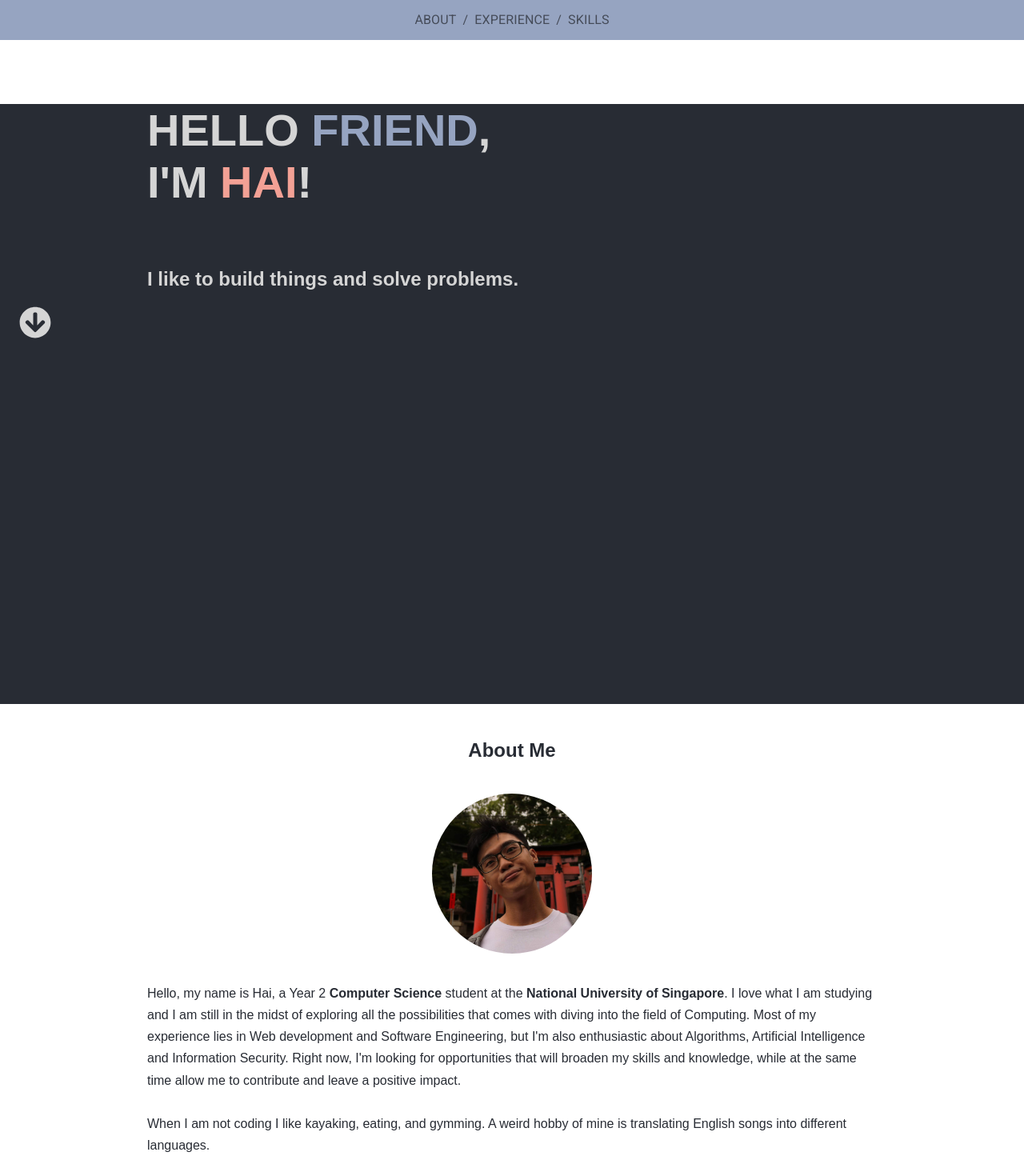
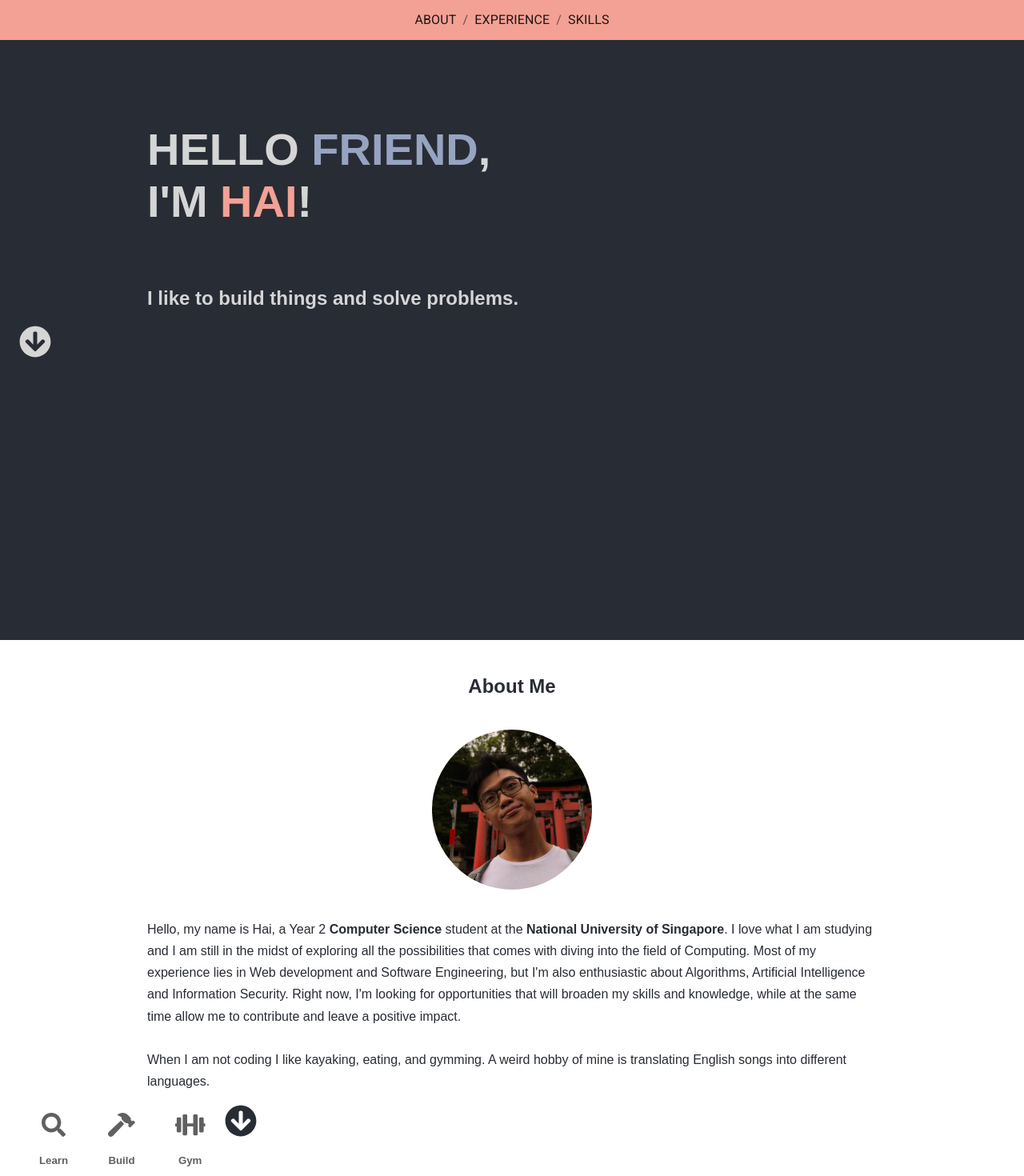
Before and after one commit to helloImHai/helloImHai.github.io, a React (Create React App) app: page / in a window 1280 px wide. Shown: the top 1470 px of the page at 80% size. Built offline with nearby package versions, Linux system fonts and the light colour scheme.

Commit message:
Add scroll and restyle

```diff
--- a/src/Components/About.js
+++ b/src/Components/About.js
@@ -5,9 +5,21 @@ import { FontAwesomeIcon } from '@fortawesome/react-fontawesome'
 import { faArrowCircleDown, faDumbbell, faSearch, faHammer } from '@fortawesome/free-solid-svg-icons'
 
 class About extends Component {
+  getSectionRef = el => {
+    this.sectionRef = el;
+  }
+
+  onButtonClick = e => {
+    if (this.sectionRef) {
+      window.scrollTo({
+        top: this.sectionRef.scrollHeight,
+        behavior: 'smooth',
+      });
+    }
+  }
   render() {
     return (
-      <Container className="container-2" maxWidth="xl">
+      <Container className="container-2" maxWidth="xl" ref={this.getSectionRef}>
         <Container className="container-inner" maxWidth="md">
           <h2>About Me</h2>
           <img className="profile-pic" src={profilePic} alt="profile-pic" />
@@ -20,7 +32,7 @@ class About extends Component {
             <br /><br />
             When I am not coding I like kayaking, eating, and gymming. A weird hobby of mine is translating English songs
             into different languages.
-            <br /><br />
+            <br />
           </p>
         </Container>
         <div>
@@ -37,7 +49,7 @@ class About extends Component {
             <h5>Gym</h5>
           </div>
         </div>
-        <FontAwesomeIcon className="arrow-down" icon={faArrowCircleDown} />
+        <FontAwesomeIcon className="arrow-down" icon={faArrowCircleDown} onClick={this.onButtonClick}/>
       </Container>
     );
   }
--- a/src/Components/Intro.js
+++ b/src/Components/Intro.js
@@ -4,9 +4,22 @@ import { FontAwesomeIcon } from '@fortawesome/react-fontawesome'
 import { faArrowCircleDown } from '@fortawesome/free-solid-svg-icons'
 
 class Intro extends Component {
+  getSectionRef = el => {
+    this.sectionRef = el;
+  }
+
+  onButtonClick = e => {
+    if (this.sectionRef) {
+      window.scrollTo({
+        top: this.sectionRef.scrollHeight,
+        behavior: 'smooth',
+      });
+    }
+  }
+
   render() {
     return (
-      <Container className="container-1" maxWidth="xl">
+      <Container className="container-1" maxWidth="xl" ref={this.getSectionRef}>
         <Container className="container-inner" maxWidth="md">
           <h1 className="greeting">
             HELLO <strong className="friend-name">FRIEND</strong>,<br />
@@ -17,7 +30,7 @@ class Intro extends Component {
             I like to build things and solve problems.
           </h2>
         </Container>
-        <FontAwesomeIcon className="arrow-down" icon={faArrowCircleDown} />
+        <FontAwesomeIcon className="arrow-down" icon={faArrowCircleDown} onClick={this.onButtonClick}/>
       </Container>
     );
   }
--- a/src/Components/Navbar.js
+++ b/src/Components/Navbar.js
@@ -5,13 +5,13 @@ class Navbar extends Component {
   render() {
     return (
       <Breadcrumbs aria-label="breadcrumb" className="nav-bar">
-        <Link color="inherit" href="/">
+        <Link color="textPrimary" href="/">
           ABOUT
         </Link>
-        <Link color="inherit" href="/">
+        <Link color="textPrimary" href="/">
           EXPERIENCE
         </Link>
-        <Link color="inherit" href="/">
+        <Link color="textPrimary" href="/">
           SKILLS
         </Link>
       </Breadcrumbs>
--- a/src/Styles/App.css
+++ b/src/Styles/App.css
@@ -35,6 +35,8 @@
   background-color: #282C34;
   color: #D5D5D5;
   min-height: calc(100vh - 50px);
+  padding-top: 3vh;
+  padding-bottom: 3vh;
   display: flex;
   flex-direction: column;
   align-items: center;
@@ -57,14 +59,14 @@
 .container-1 .arrow-down {
   margin-top: auto;
   font-size: 5vh;
-  padding-bottom: 5vh;
+  padding-bottom: 2vh;
 }
 .container-2 {
   background-color: white;
   color: #282C34;
   padding-top: 3vh;
   padding-bottom: 3vh;
-  min-height: 100vh;
+  min-height: calc(100vh - 50px);
   overflow: hidden;
   display: flex;
   flex-direction: column;
@@ -106,10 +108,11 @@
 .container-2 .arrow-down {
   margin-top: auto;
   font-size: 5vh;
-  padding-bottom: 5vh;
+  padding-bottom: 2vh;
 }
 .nav-bar {
-  background-color: #96a4c1;
+  background-color: #f3a195;
+  color: white;
   position: -webkit-sticky;
   position: sticky;
   top: 0;
--- a/src/Styles/App.less
+++ b/src/Styles/App.less
@@ -51,6 +51,8 @@
   background-color: @b0;
   color           : @b4;
   min-height      : calc(100vh - 50px);
+  padding-top     : 3vh;
+  padding-bottom  : 3vh;
   display         : flex;
   flex-direction  : column;
   align-items     : center;
@@ -78,7 +80,7 @@
   .arrow-down {
     margin-top    : auto;
     font-size     : 5vh;
-    padding-bottom: 5vh;
+    padding-bottom: 2vh;
   }
 }
 
@@ -87,7 +89,7 @@
   color           : @b0;
   padding-top     : 3vh;
   padding-bottom  : 3vh;
-  min-height      : 100vh;
+  min-height      : calc(100vh - 50px);
   overflow        : hidden;
   display         : flex;
   flex-direction  : column;
@@ -136,12 +138,13 @@
   .arrow-down {
     margin-top    : auto;
     font-size     : 5vh;
-    padding-bottom: 5vh;
+    padding-bottom: 2vh;
   }
 }
 
 .nav-bar {
-  background-color: @p1;
+  background-color: @p0;
+  color: white;
 
   position: -webkit-sticky;
   position: sticky;
```
